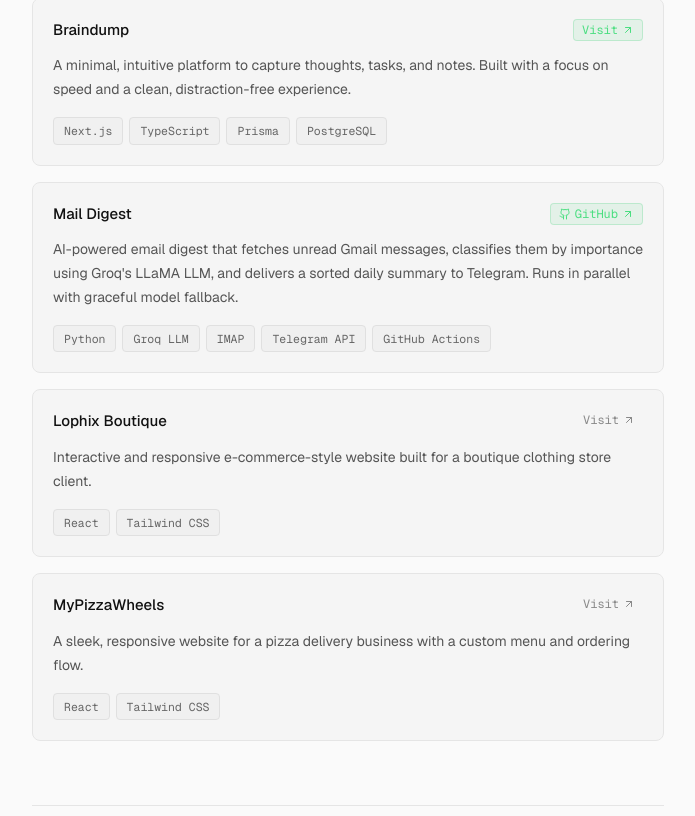
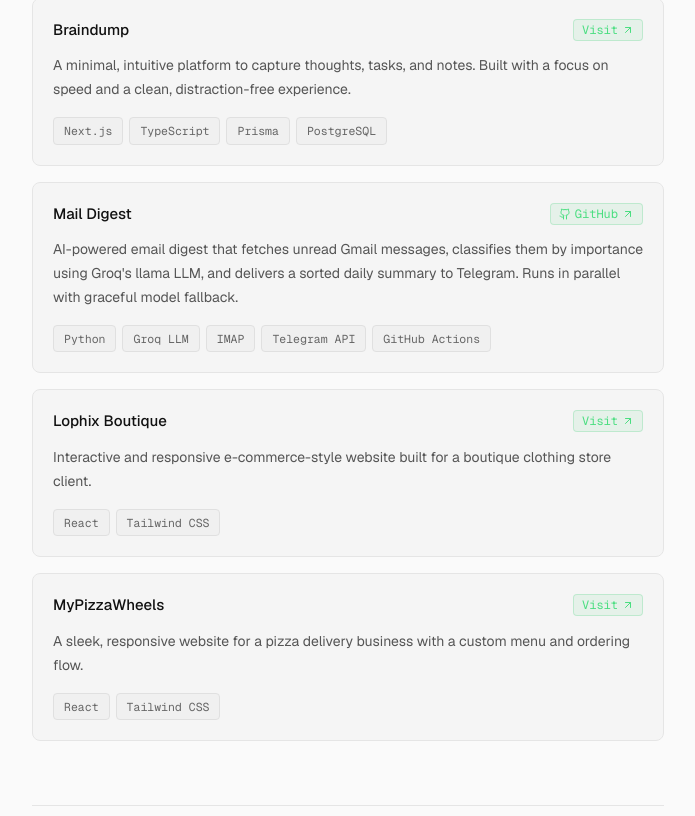
Before and after one commit to Enodevs/portfolio-mdx, a Next.js app: page / in a window 1280 px wide. Shown: the part 1140-1956 px from the top of the page, without its empty margins (292-987 px from the left). Built offline with nearby package versions, Linux system fonts and the light colour scheme.

Commit message:
Added hover interactions and more highlightings to projects

```diff
--- a/src/app/page.tsx
+++ b/src/app/page.tsx
@@ -1,5 +1,6 @@
 import ContactForm from "@/components/contact-form";
 import DecryptedText from "@/components/decrypted-text";
+import ProjectLink from "@/components/project-link";
 import SectionLabel from "@/components/section-label";
 import StatusBadge from "@/components/status-badge";
 import {
@@ -85,7 +86,7 @@
     href: null,
     github: "https://github.com/Enodevs/mail_digest",
     description:
-      "AI-powered email digest that fetches unread Gmail messages, classifies them by importance using Groq's LLaMA LLM, and delivers a sorted daily summary to Telegram. Runs in parallel with graceful model fallback.",
+      "AI-powered email digest that fetches unread Gmail messages, classifies them by importance using Groq's llama LLM, and delivers a sorted daily summary to Telegram. Runs in parallel with graceful model fallback.",
     tags: ["Python", "Groq LLM", "IMAP", "Telegram API", "GitHub Actions"],
     featured: true,
   },
@@ -345,44 +346,10 @@
                 </h3>
                 <div className="flex items-center gap-2 shrink-0">
                   {project.github && (
-                    <Link
-                      href={project.github}
-                      target="_blank"
-                      className="flex items-center gap-1 text-xs font-mono transition-all px-2 py-0.5 rounded"
-                      style={
-                        project.featured
-                          ? {
-                              color: "#4ade80",
-                              background: "rgba(34,197,94,0.08)",
-                              border: "1px solid rgba(34,197,94,0.2)",
-                            }
-                          : { color: "var(--fg-subtle)" }
-                      }
-                      aria-label={`${project.title} on GitHub`}
-                    >
-                      <Github className="size-3" />
-                      GitHub
-                      <ArrowUpRight className="size-3" />
-                    </Link>
+                    <ProjectLink href={project.github} label="GitHub" />
                   )}
                   {project.href && (
-                    <Link
-                      href={project.href}
-                      target="_blank"
-                      className="flex items-center gap-1 text-xs font-mono transition-all px-2 py-0.5 rounded"
-                      style={
-                        project.featured
-                          ? {
-                              color: "#4ade80",
-                              background: "rgba(34,197,94,0.08)",
-                              border: "1px solid rgba(34,197,94,0.2)",
-                            }
-                          : { color: "var(--fg-subtle)" }
-                      }
-                    >
-                      Visit
-                      <ArrowUpRight className="size-3" />
-                    </Link>
+                    <ProjectLink href={project.href} label="Visit" />
                   )}
                 </div>
               </div>
--- /dev/null
+++ b/src/components/project-link.tsx
@@ -0,0 +1,38 @@
+"use client";
+
+import Link from "next/link";
+import { useState } from "react";
+import { ArrowUpRight, Github } from "lucide-react";
+
+interface ProjectLinkProps {
+  href: string;
+  label: "Visit" | "GitHub";
+}
+
+export default function ProjectLink({ href, label }: ProjectLinkProps) {
+  const [hovered, setHovered] = useState(false);
+
+  return (
+    <Link
+      href={href}
+      target="_blank"
+      rel="noopener noreferrer"
+      aria-label={label}
+      onMouseEnter={() => setHovered(true)}
+      onMouseLeave={() => setHovered(false)}
+      className="flex items-center gap-1 text-xs font-mono rounded px-2 py-0.5 select-none"
+      style={{
+        border: `1px solid ${hovered ? "rgba(34,197,94,0.5)" : "rgba(34,197,94,0.2)"}`,
+        background: hovered ? "rgba(34,197,94,0.14)" : "rgba(34,197,94,0.07)",
+        color: hovered ? "#86efac" : "#4ade80",
+        transform: hovered ? "translateY(-1px)" : "translateY(0)",
+        boxShadow: hovered ? "0 4px 12px rgba(34,197,94,0.15)" : "none",
+        transition: "all 0.15s ease",
+      }}
+    >
+      {label === "GitHub" && <Github className="size-3" />}
+      {label}
+      <ArrowUpRight className="size-3" />
+    </Link>
+  );
+}
```
